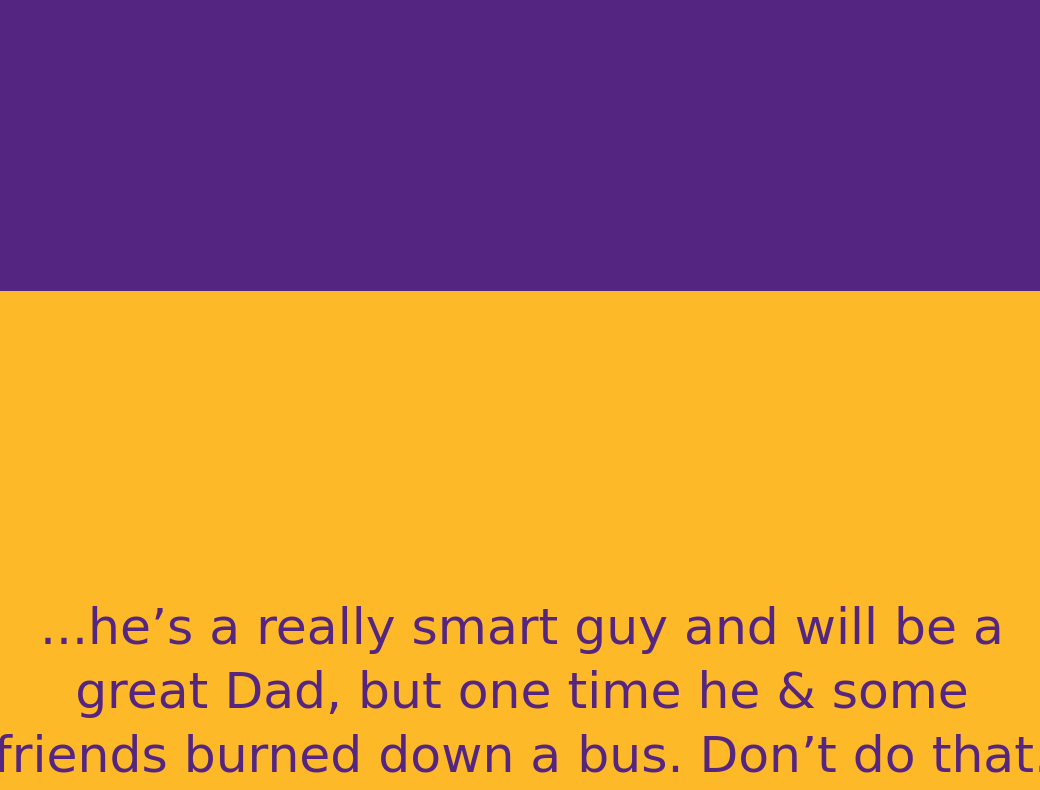
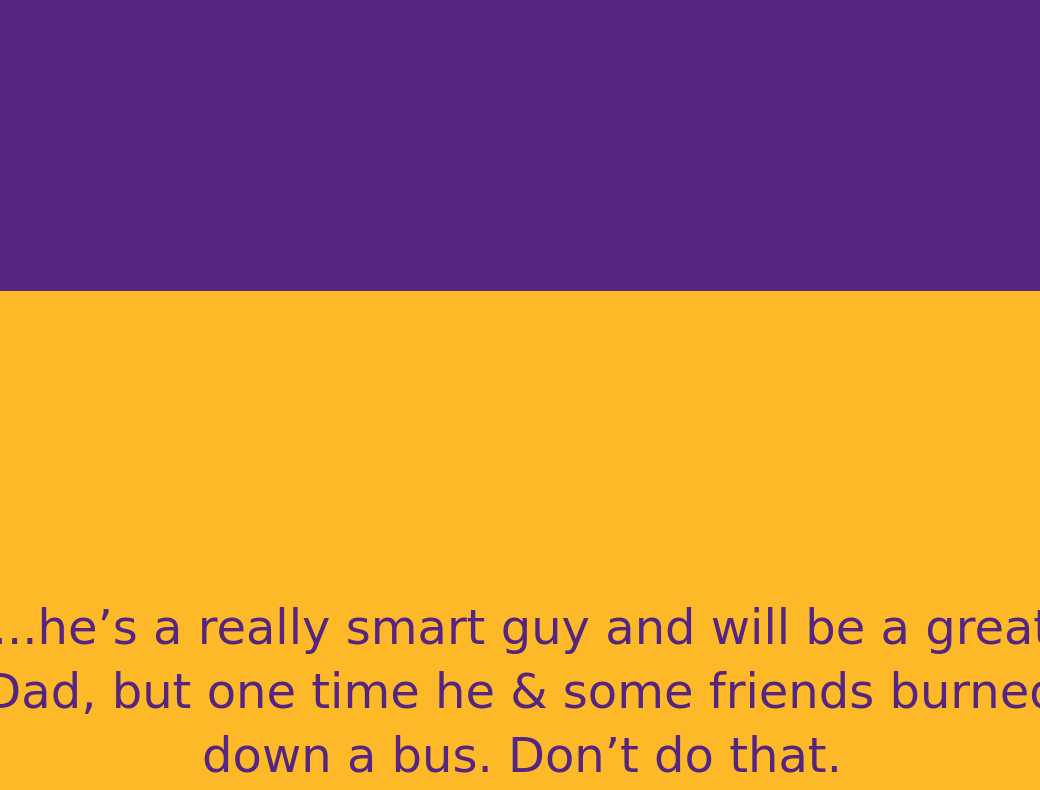
Before and after one commit to beccaklam/test, a plain HTML site: page index.html in a window 1280 px wide. Shown: the part 509-1299 px from the top of the page, without its empty margins (118-1158 px from the left). Drawn offline with nearby package versions, Linux system fonts and the light colour scheme; a web font is replaced by a local one.

Commit message:
Update style.css

```diff
--- a/css/style.css
+++ b/css/style.css
@@ -9,7 +9,7 @@ h1 {
 }
 
 p {
-  font-size: 3.15rem;
+  font-size: 3rem;
   color: #552582;
   line-height: 4rem;
 }
```
